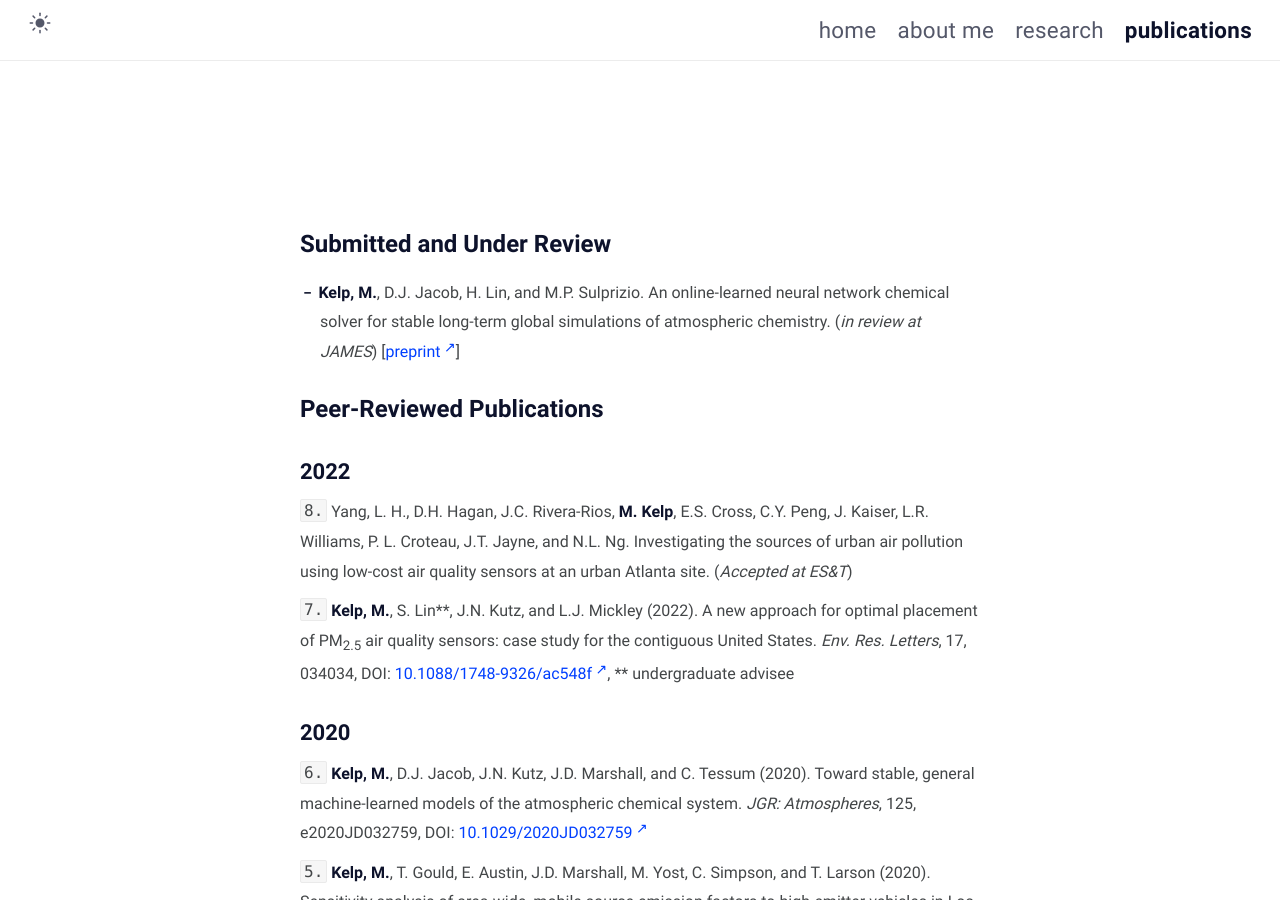
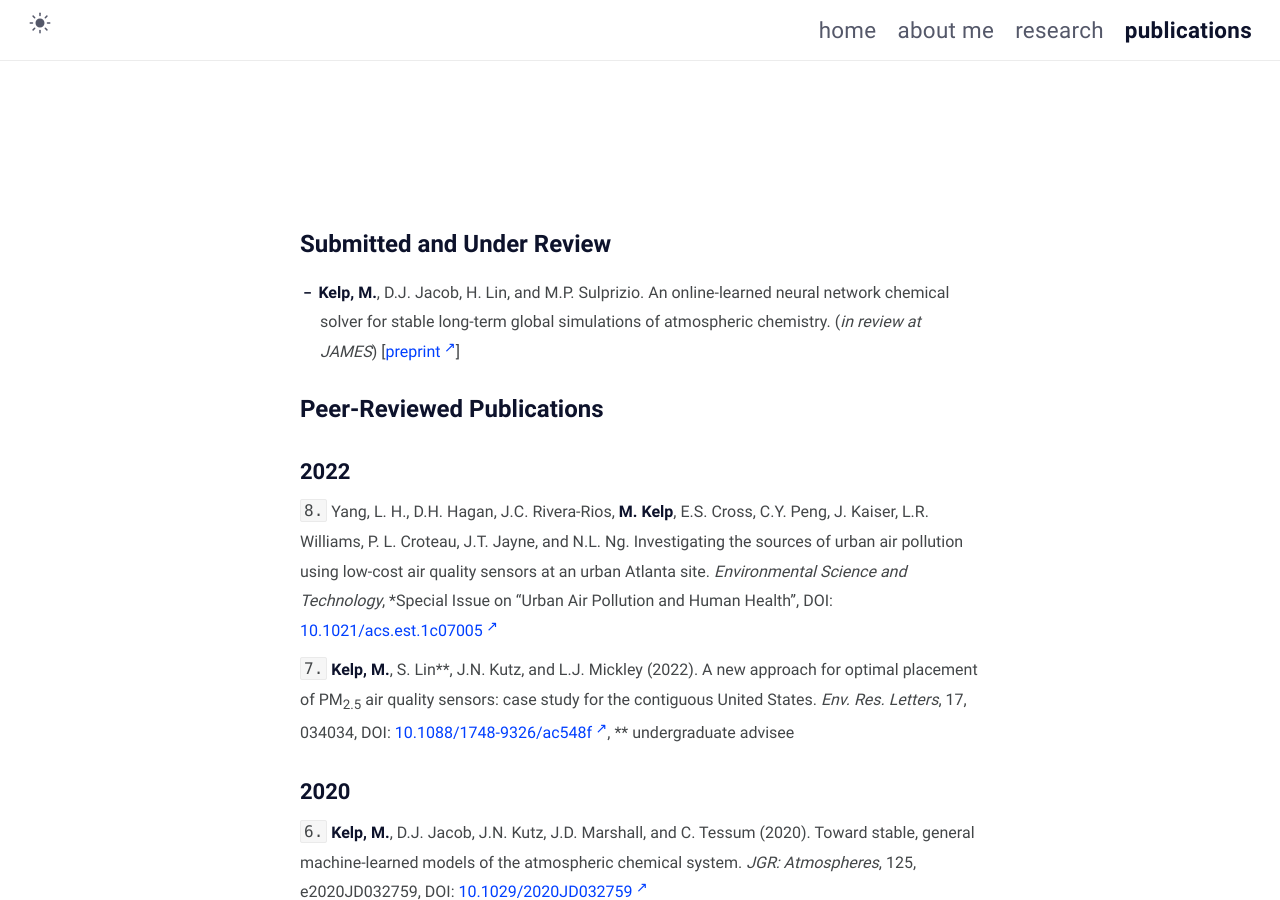
Before and after one commit to mkelp/mkelp.github.io, a Jekyll site: the page built from publications.md, in a window 1280 px wide and 900 px high. Built offline with Jekyll 4.4.1, drawn with Linux system fonts in a browser that asks for light colours.

Commit message:
apr update

```diff
--- a/publications.md
+++ b/publications.md
@@ -17,7 +17,7 @@
 
 ## **2022**
 
-`8.` Yang, L. H., D.H. Hagan, J.C. Rivera-Rios, **M. Kelp**, E.S. Cross, C.Y. Peng, J. Kaiser, L.R. Williams, P. L. Croteau, J.T. Jayne, and N.L. Ng. Investigating the sources of urban air pollution using low-cost air quality sensors at an urban Atlanta site. (*Accepted at ES&T*)
+`8.` Yang, L. H., D.H. Hagan, J.C. Rivera-Rios, **M. Kelp**, E.S. Cross, C.Y. Peng, J. Kaiser, L.R. Williams, P. L. Croteau, J.T. Jayne, and N.L. Ng. Investigating the sources of urban air pollution using low-cost air quality sensors at an urban Atlanta site. *Environmental Science and Technology*, \*Special Issue on "Urban Air Pollution and Human Health", DOI: [10.1021/acs.est.1c07005](https://pubs.acs.org/doi/10.1021/acs.est.1c07005){:target="_blank"}
 
 `7.` **Kelp, M.**, S. Lin\*\*, J.N. Kutz, and L.J. Mickley (2022). A new approach for optimal placement of PM<sub>2.5</sub>
 air quality sensors: case study for the contiguous United States. *Env. Res. Letters*, 17, 034034, DOI: [10.1088/1748-9326/ac548f](https://iopscience.iop.org/article/10.1088/1748-9326/ac548f){:target="_blank"},  \*\* undergraduate advisee
```
